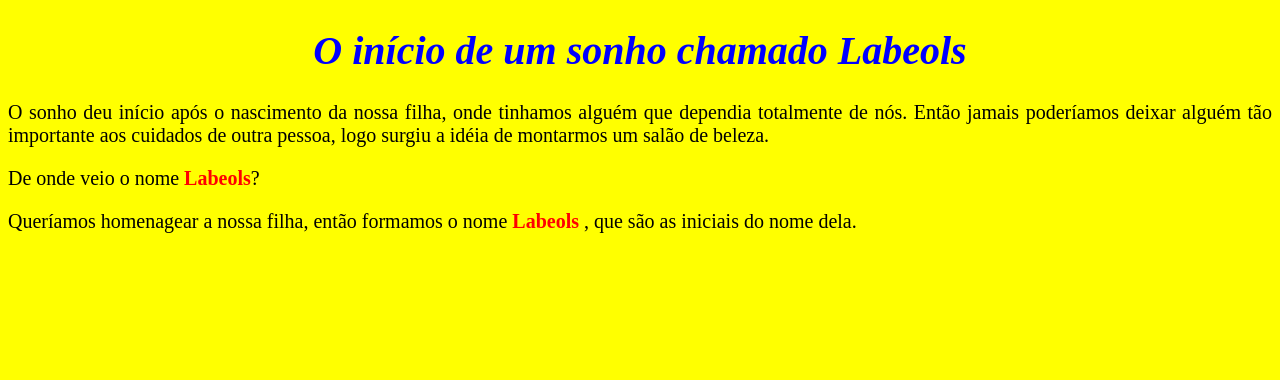
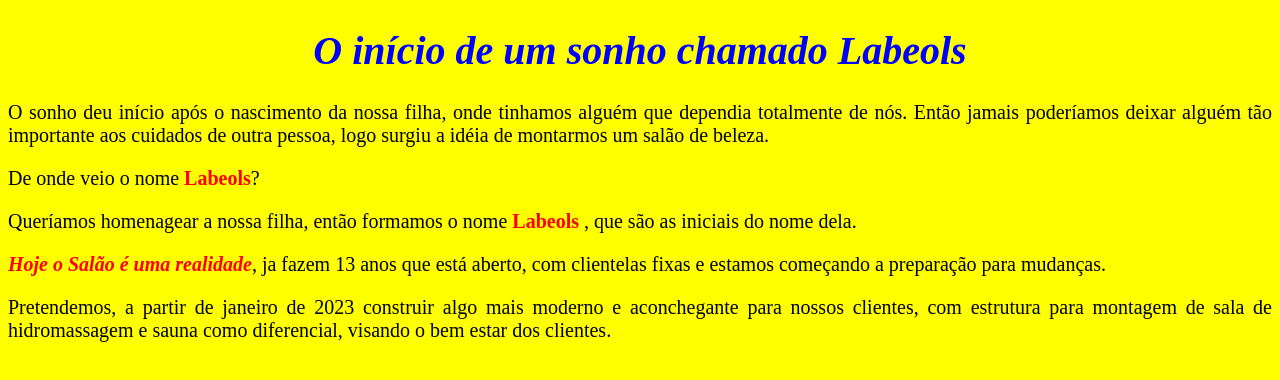
Before and after one commit to GeSeverinoxbr/Programacao-GE-Labeols, a plain HTML site: page index.html in a window 1280 px wide. Drawn offline with Linux system fonts and the light colour scheme.

Commit message:
Pagina Labeols

```diff
--- a/index.html
+++ b/index.html
@@ -15,5 +15,12 @@
     <p>Queríamos homenagear a nossa filha, então formamos o nome <strong>Labeols
     </strong>, que são as iniciais do nome dela.</p>
 
+    <p><em><strong>Hoje o Salão é uma realidade</strong></em>, ja fazem 13 anos que está aberto,
+      com clientelas fixas e estamos começando a preparação para mudanças.</p>
+    <p>Pretendemos, a partir de janeiro de 2023 construir algo mais moderno e
+      aconchegante para nossos clientes, com estrutura para montagem de sala de
+      hidromassagem e sauna como diferencial, visando o bem estar dos clientes.</p>
+
+
   </body>
 </html>
```
